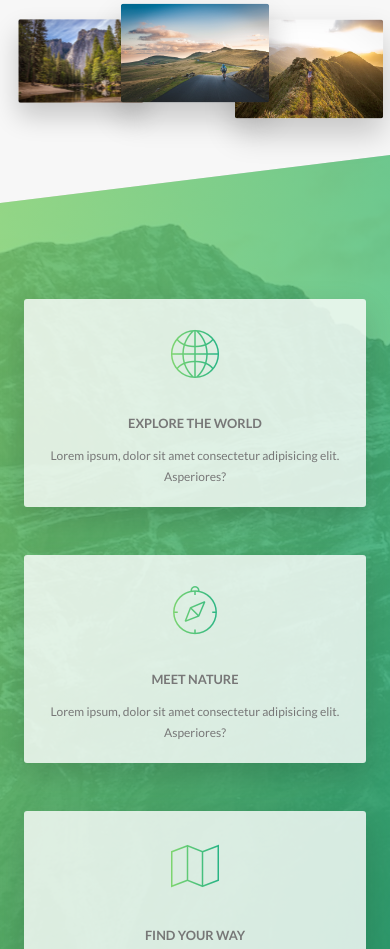
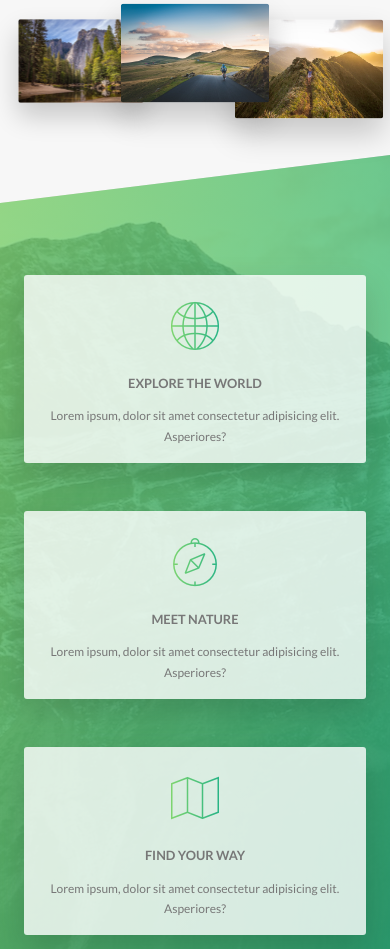
Before and after one commit to kkuzmov/natours, a website: page index.html in a window 390 px wide. Shown: the part 1223-2172 px from the top of the page. Drawn offline with Linux system fonts and the light colour scheme.

Commit message:
features section mobile

```diff
--- a/sass/components/_feature-box.scss
+++ b/sass/components/_feature-box.scss
@@ -15,11 +15,17 @@
     -webkit-background-clip: text;
     background-clip: text;
     color: transparent;
+
+    @include break(tablet) {
+      margin-bottom: 0;
+    }
   }
-
-  &__text {}
 
   &:hover {
     transform: scale(1.03) translateY(-1.5rem);
   }
+
+  @include break(tablet) {
+    padding: 2rem;
+  }
 }
--- a/sass/pages/_home.scss
+++ b/sass/pages/_home.scss
@@ -20,7 +20,7 @@
   }
 
   @include break(tablet) {
-    padding: 15rem 0;
+    padding: 12rem 0;
   }
 }
 
```
Also changed, not shown: css/styles.css, 1 other file.
